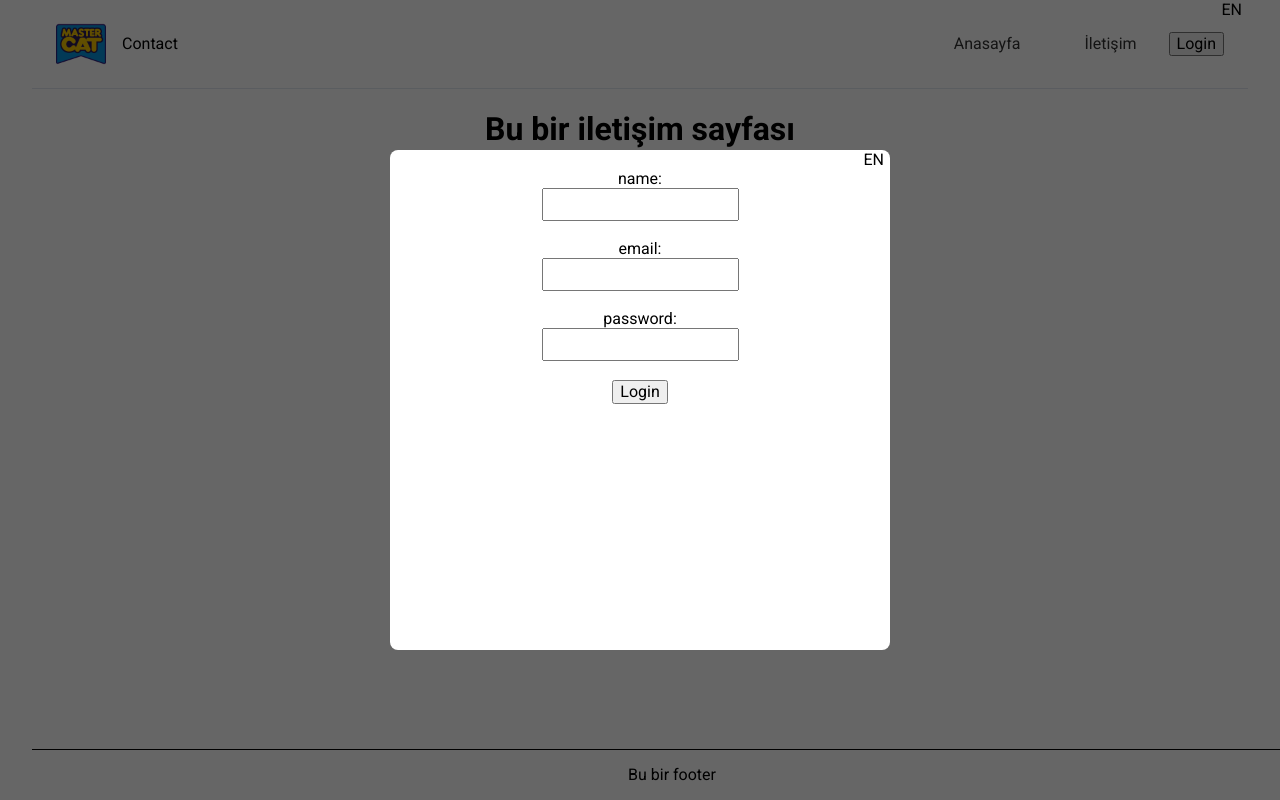
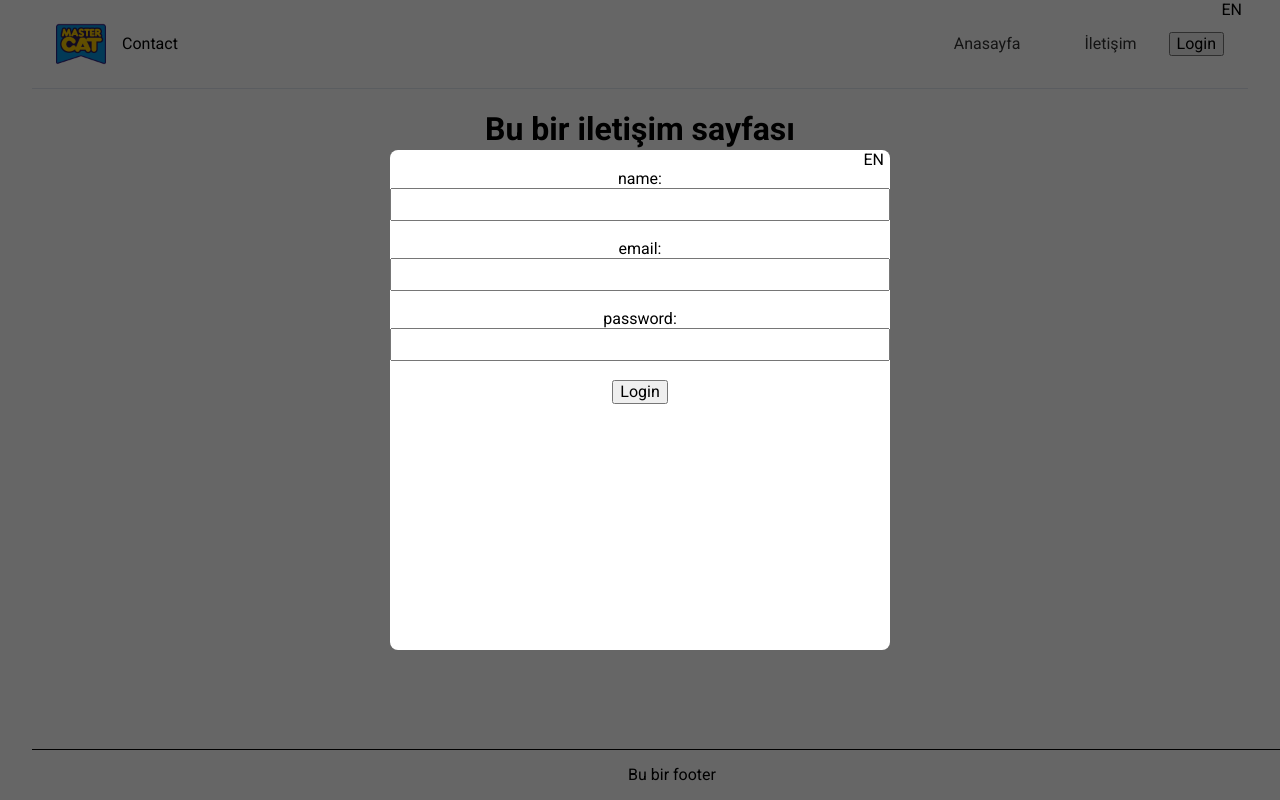
Before and after one commit to ekinndev/firm-website, a Vue app in the folder frontend/: page /contact in a window 1280 px wide. Both pictures are taken after a click on the button "Login". Built offline with nearby package versions, Linux system fonts and the light colour scheme.

Commit message:
Set width of form inputs

```diff
--- a/frontend/src/components/FormInput.vue
+++ b/frontend/src/components/FormInput.vue
@@ -32,9 +32,13 @@ export default {
 };
 </script>
 
-<style>
+<style lang="scss">
 .form-input {
     min-height: 70px;
+
+    input {
+        width: 100%;
+    }
 }
 .input-text {
     padding: 5px;
```
